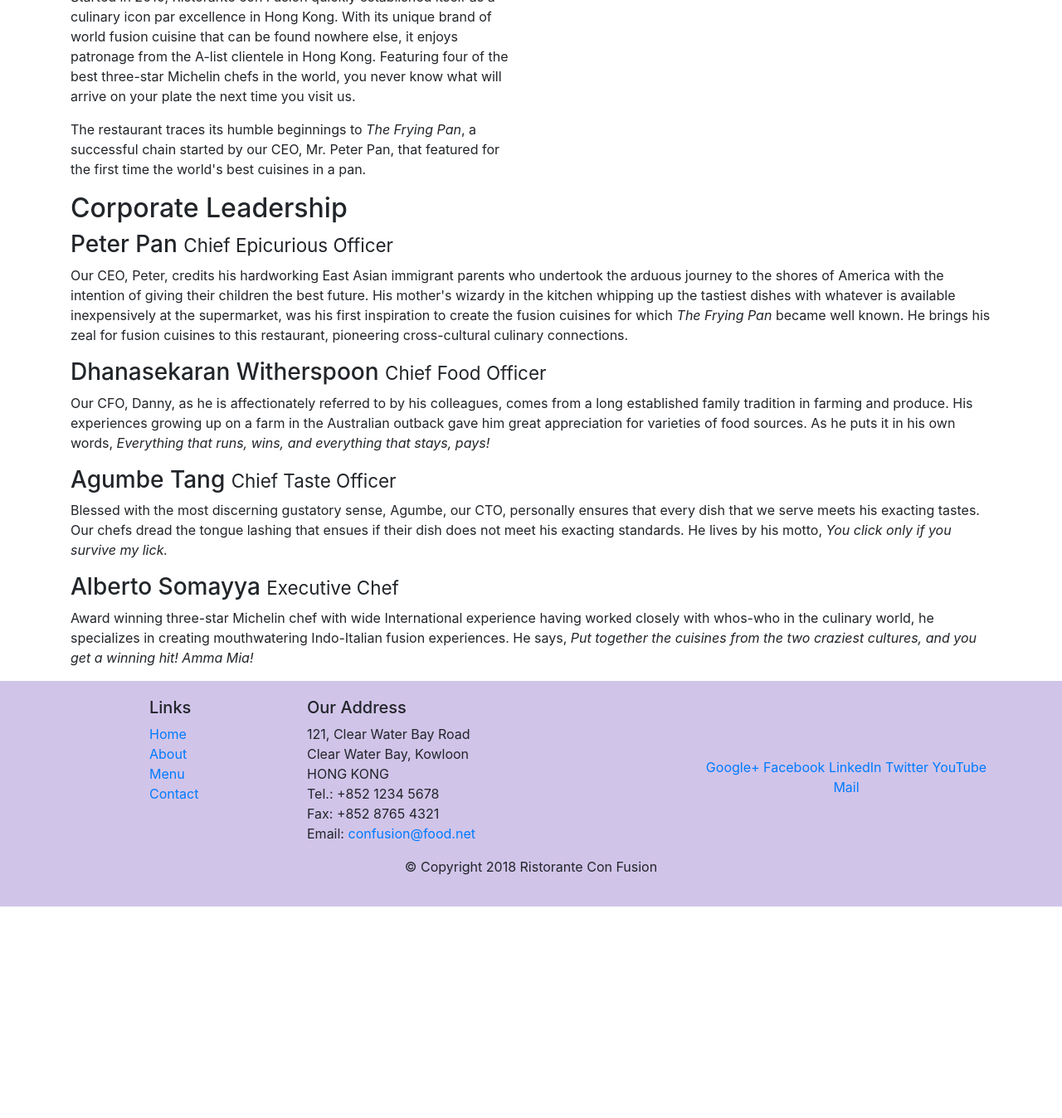
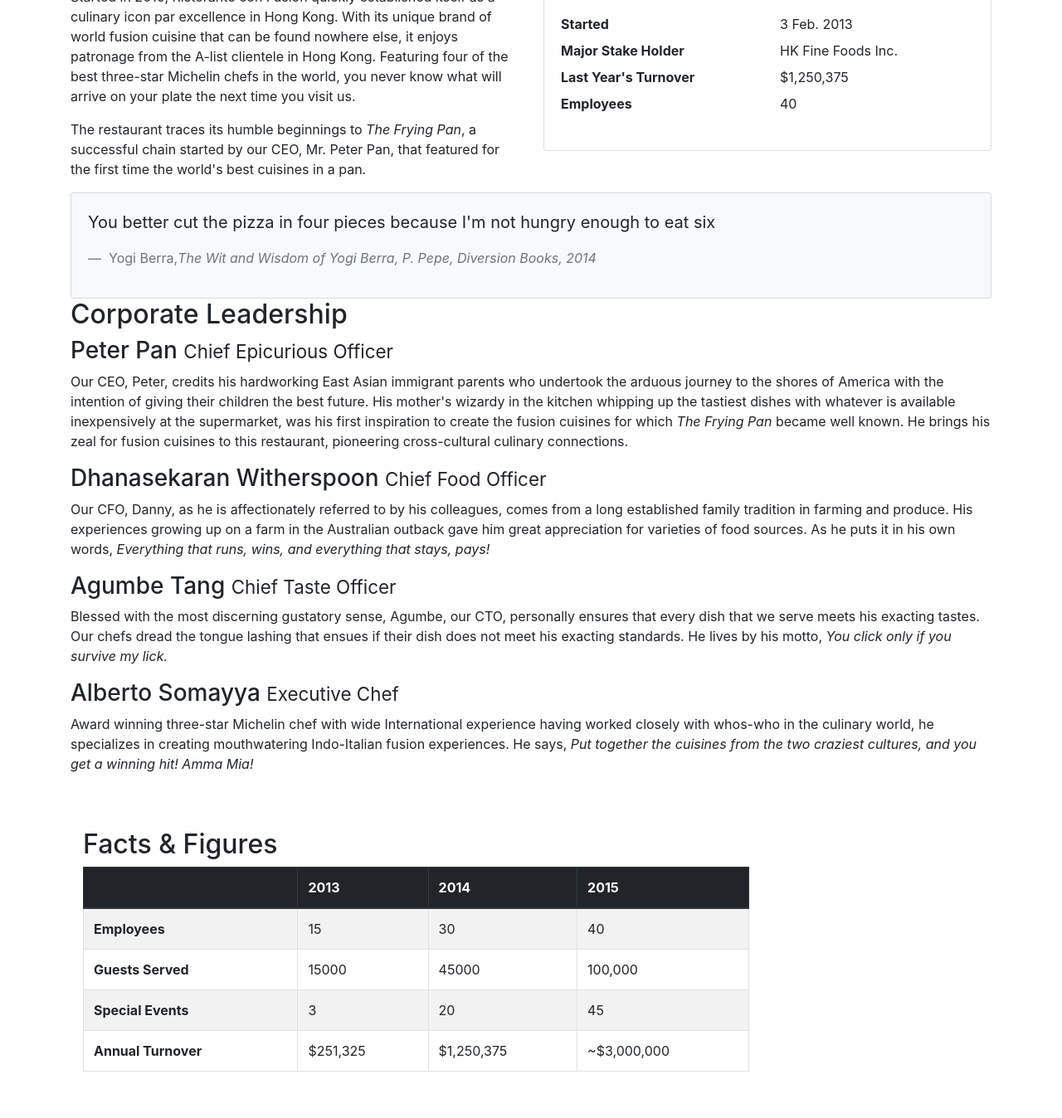
Before and after one commit to farzammalekzad/BT4, a website: page aboutus.html in a window 1280 px wide. Shown: the part 527-1875 px from the top of the page at 83% size. Before the commit the page ends 1620 px from the top, so only its background shows below. Drawn offline with nearby package versions, Linux system fonts and the light colour scheme.

Commit message:
Tables and Card

```diff
--- a/aboutus.html
+++ b/aboutus.html
@@ -65,7 +65,34 @@
                 <p>Started in 2010, Ristorante con Fusion quickly established itself as a culinary icon par excellence in Hong Kong. With its unique brand of world fusion cuisine that can be found nowhere else, it enjoys patronage from the A-list clientele in Hong Kong.  Featuring four of the best three-star Michelin chefs in the world, you never know what will arrive on your plate the next time you visit us.</p>
                 <p>The restaurant traces its humble beginnings to <em>The Frying Pan</em>, a successful chain started by our CEO, Mr. Peter Pan, that featured for the first time the world's best cuisines in a pan.</p>
             </div>
-            <div class="col-12 col-sm">
+            <div class="col-12 col-sm-6">
+                <div class="card">
+                    <h3 class="card-header bg-primary text-white">Facts at the Glance</h3>
+                    <div class="card-body">
+                      <dl class="row">
+                          <dt class="col-6">Started</dt>
+                          <dd class="col-6">3 Feb. 2013</dd>
+                          <dt class="col-6">Major Stake Holder</dt>
+                          <dd class="col-6">HK Fine Foods Inc.</dd>
+                          <dt class="col-6">Last Year's Turnover</dt>
+                          <dd class="col-6">$1,250,375</dd>
+                          <dt class="col-6">Employees</dt>
+                          <dd class="col-6">40</dd>
+                      </dl>
+                    </div>
+                </div>
+            </div>
+            <div class="col-12">
+                <div class="card card-body bg-light">
+                    <blockquote class="blockquote">
+                        <p>You better cut the pizza in four pieces because
+                            I'm not hungry enough to eat six</p>
+                        <footer class="blockquote-footer">
+                            Yogi Berra,<cite title="Source Title">The Wit and Wisdom of Yogi Berra,
+                            P. Pepe, Diversion Books, 2014</cite>
+                        </footer>
+                    </blockquote>
+                </div>
             </div>
         </div>
 
@@ -83,6 +110,52 @@
                 <p class="d-none d-sm-block">Award winning three-star Michelin chef with wide International experience having worked closely with whos-who in the culinary world, he specializes in creating mouthwatering Indo-Italian fusion experiences. He says, <em>Put together the cuisines from the two craziest cultures, and you get a winning hit! Amma Mia!</em></p>
             </div>
        </div>
+        <div class="row row-content">
+            <div class="col-12 col-sm-9">
+                <h2>Facts &amp; Figures</h2>
+                <div class="table-responsive">
+                    <table class="table table-striped table-bordered">
+                        <thead class="thead-dark">
+                        <tr>
+                            <th>&nbsp;</th>
+                            <th>2013</th>
+                            <th>2014</th>
+                            <th>2015</th>
+                        </tr>
+                        </thead>
+                        <tbody>
+                        <tr>
+                            <th>Employees</th>
+                            <td>15</td>
+                            <td>30</td>
+                            <td>40</td>
+                        </tr>
+                        <tr>
+                            <th>Guests Served</th>
+                            <td>15000</td>
+                            <td>45000</td>
+                            <td>100,000</td>
+                        </tr>
+                        <tr>
+                            <th>Special Events</th>
+                            <td>3</td>
+                            <td>20</td>
+                            <td>45</td>
+                        </tr>
+                        <tr>
+                            <th>Annual Turnover</th>
+                            <td>$251,325</td>
+                            <td>$1,250,375</td>
+                            <td>~$3,000,000</td>
+                        </tr>
+                        </tbody>
+                    </table>
+                </div>
+            </div>
+            <div class="col-12 col-sm-3">
+
+            </div>
+        </div>
 
     </div>
 
```
